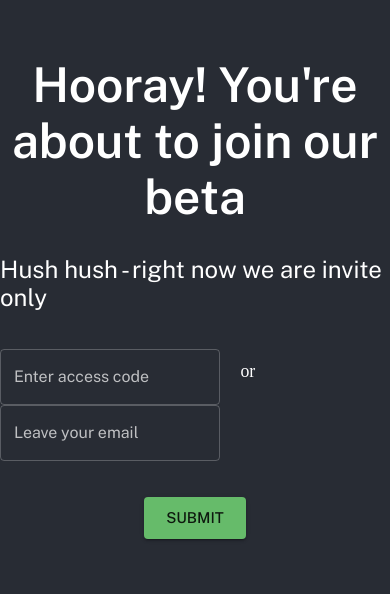
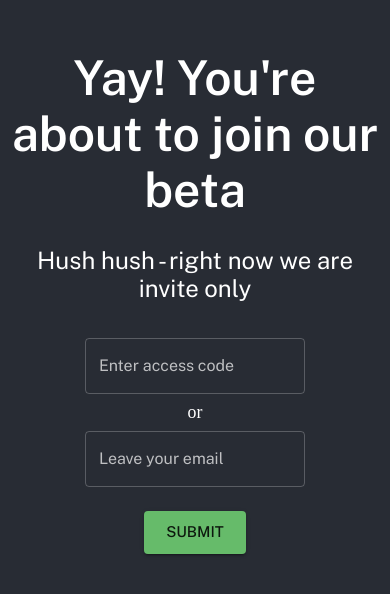
Before and after one commit to ambisoft/workout, a React (Create React App) app: page /join in a window 390 px wide. Shown: the part 124-718 px from the top of the page. Built offline with nearby package versions, Linux system fonts and the light colour scheme; no server answers.

Commit message:
GlobalRun removed, Join page made mobile-friendly

```diff
--- a/public/index.html
+++ b/public/index.html
@@ -8,10 +8,7 @@
     <link rel="preconnect" href="https://fonts.gstatic.com" crossorigin>
     <link href="https://fonts.googleapis.com/css2?family=Public+Sans:wght@400;500;600;700&display=swap" rel="stylesheet">
     <meta name="theme-color" content="#000000" />
-    <meta
-      name="description"
-      content="GlobalRun App"
-    />
+    <meta name="description" content="Workout.io - train, improve, achieve" />
     <link rel="apple-touch-icon" href="%PUBLIC_URL%/logo192.png" />
     <!--
       manifest.json provides metadata used when your web app is installed on a
@@ -27,7 +24,7 @@
       work correctly both with client-side routing and a non-root public URL.
       Learn how to configure a non-root public URL by running `npm run build`.
     -->
-    <title>Global Run</title>
+    <title>Workout.io - train, improve, achieve</title>
   </head>
   <body>
     <noscript>You need to enable JavaScript to run this app.</noscript>
--- a/src/Join.jsx
+++ b/src/Join.jsx
@@ -2,6 +2,7 @@ import React from "react";
 
 import Box from '@mui/material/Box';
 import Button from '@mui/material/Button';
+import Grid from '@mui/material/Grid';
 import TextField from '@mui/material/TextField';
 import Typography from '@mui/material/Typography';
 import { ThemeProvider } from '@mui/material/styles';
@@ -10,15 +11,6 @@ import Alert from './Alert';
 import Api from './api';
 
 import welcomeTheme from './ui/themes/welcome';
-
-const styles = {
-  mt: '1em',
-  mb: '2em',
-  '& span': {
-    m: 2,
-    lineHeight: 2.5,
-  }
-};
 
 const Join = () => {
 
@@ -50,22 +42,28 @@ const Join = () => {
   return (
     <ThemeProvider theme={welcomeTheme}>
       <div className="welcome">
-        <Typography variant='h1' textAlign='center'>
-          Hooray! You're about to join our beta
+        <Typography variant='h1' textAlign='center' margin={1}>
+          Yay! You're about to join our beta
         </Typography>
-        <Typography variant='h3'>
+        <Typography variant='h3' textAlign='center' ml={1} mr={1}>
           Hush hush - right now we are invite only
         </Typography>
-        <Box sx={styles}>
+        <Grid container mt={2} mb={3}>
+          <Grid item xs={12} md={5} textAlign={{ xs: 'center', md: 'right' }}>
             <TextField id="access-code" label="Enter access code" />
-          <span> or </span>
+          </Grid>
+          <Grid item xs={12} md={2} textAlign='center' padding={1}>
+            or
+          </Grid>
+          <Grid item xs={12} md={5} textAlign={{ xs: 'center', md: 'left' }}>
             <TextField
               id="email"
               value={email}
               onChange={onChangeEmail}
               onKeyUp={onKeyUp}
               label="Leave your email" />
-        </Box>
+          </Grid>
+        </Grid>
         <Button variant="contained" color='success' size='large' onClick={onSend}>
           Submit
         </Button>
--- a/src/login/Form.jsx
+++ b/src/login/Form.jsx
@@ -35,7 +35,7 @@ const Form = ({ error, onSubmit }) => {
     <Paper elevation={3}>
       <Box component="form" sx={styles} noValidate autoComplete="off">
         <Typography variant='h4'>
-          Sign in to GlobalRun
+          Sign in to Workout
         </Typography>
 
         {error &&
--- a/src/signup/Form.jsx
+++ b/src/signup/Form.jsx
@@ -35,7 +35,7 @@ const Form = ({ error, onSubmit }) => {
     <Paper elevation={3}>
       <Box component="form" sx={styles} noValidate autoComplete="off">
         <Typography variant='h4'>
-          Sign up to GlobalRun
+          Sign up for Workout
         </Typography>
 
         {error &&
```
Lines whose indentation alone changed are shown as unchanged.
